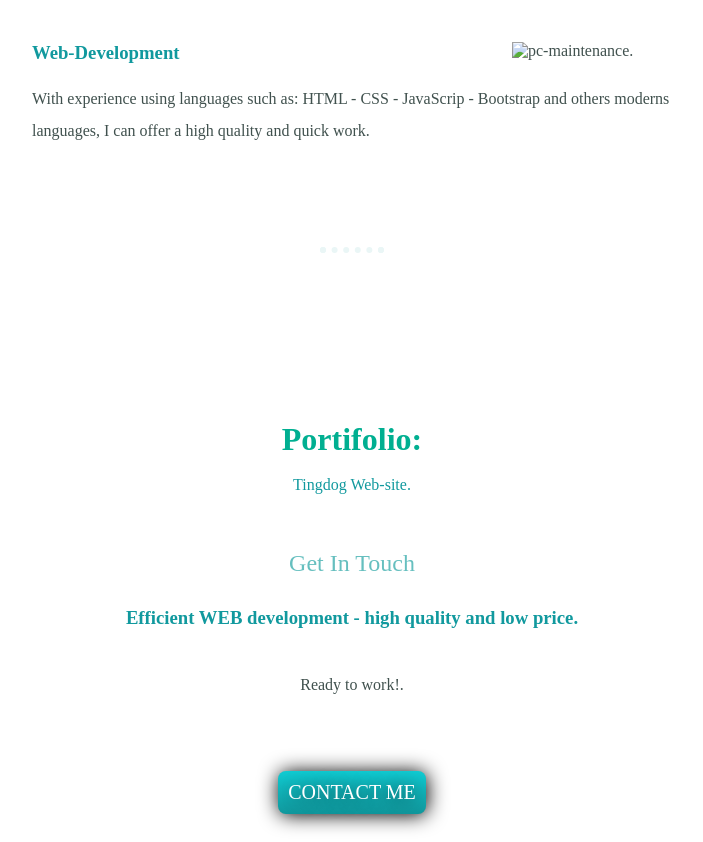
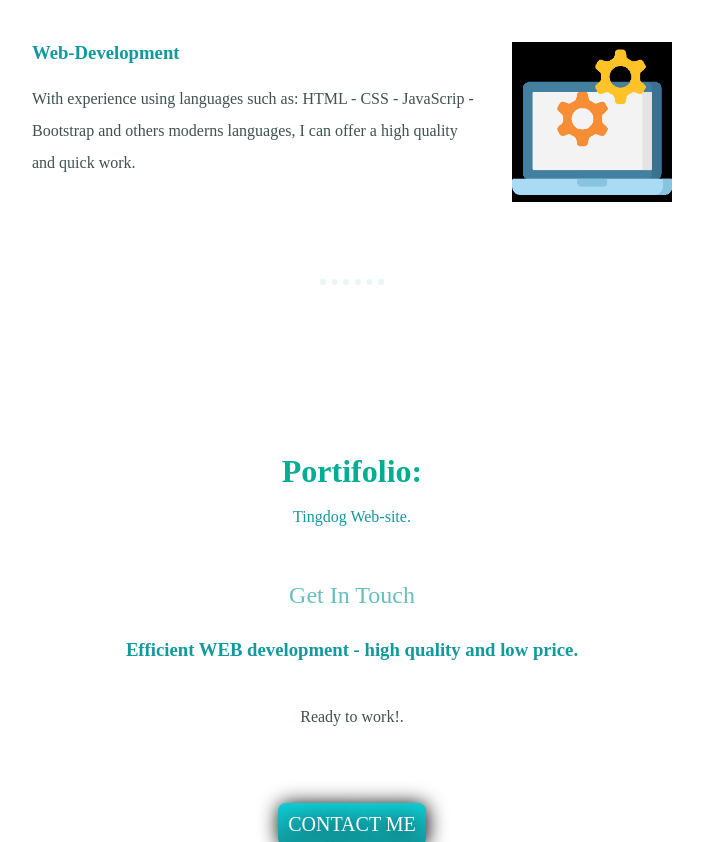
Before and after one commit to CarloSouza-hub/Carlos-Souza-Personal-Webpage, a plain HTML site: page index.html in a window 1280 px wide. Shown: the part 1500-2342 px from the top of the page, without its empty margins (288-991 px from the left). Drawn offline with Linux system fonts and the light colour scheme; a web font is replaced by a local one.

Commit message:
pc-maintenance.png
pc.png

```diff
--- a/index.html
+++ b/index.html
@@ -74,7 +74,7 @@
 
 
         <div class="skill-row">
-          <img class="chilli-img" src="images/pc-maintenance.png" alt="pc-maintenance.">
+          <img class="chilli-img" src="pc-maintenance.png" alt="pc-maintenance.">
           <h3>Web-Development</h3>
           <p>With experience using languages such as: HTML - CSS - JavaScrip - Bootstrap and others moderns languages,
              I can offer a high quality and quick work.</p>
```
